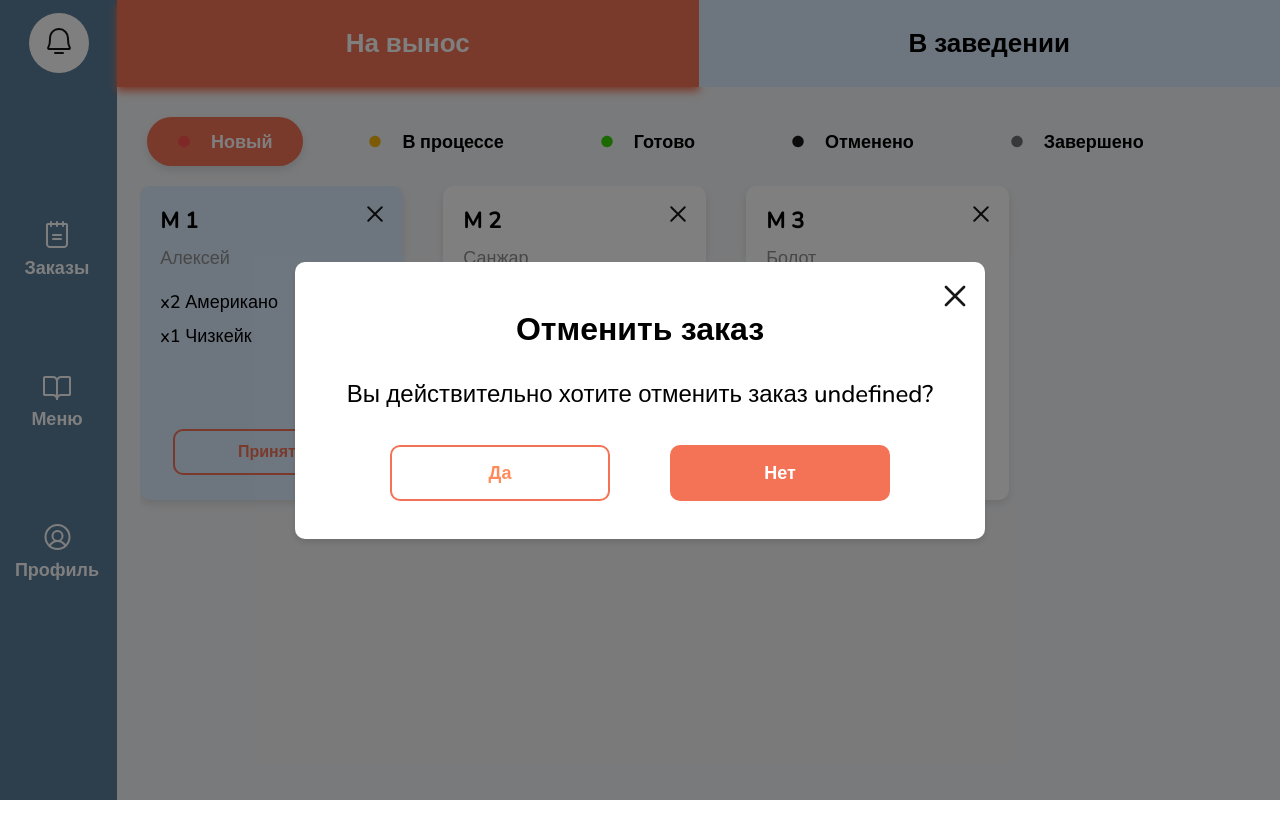
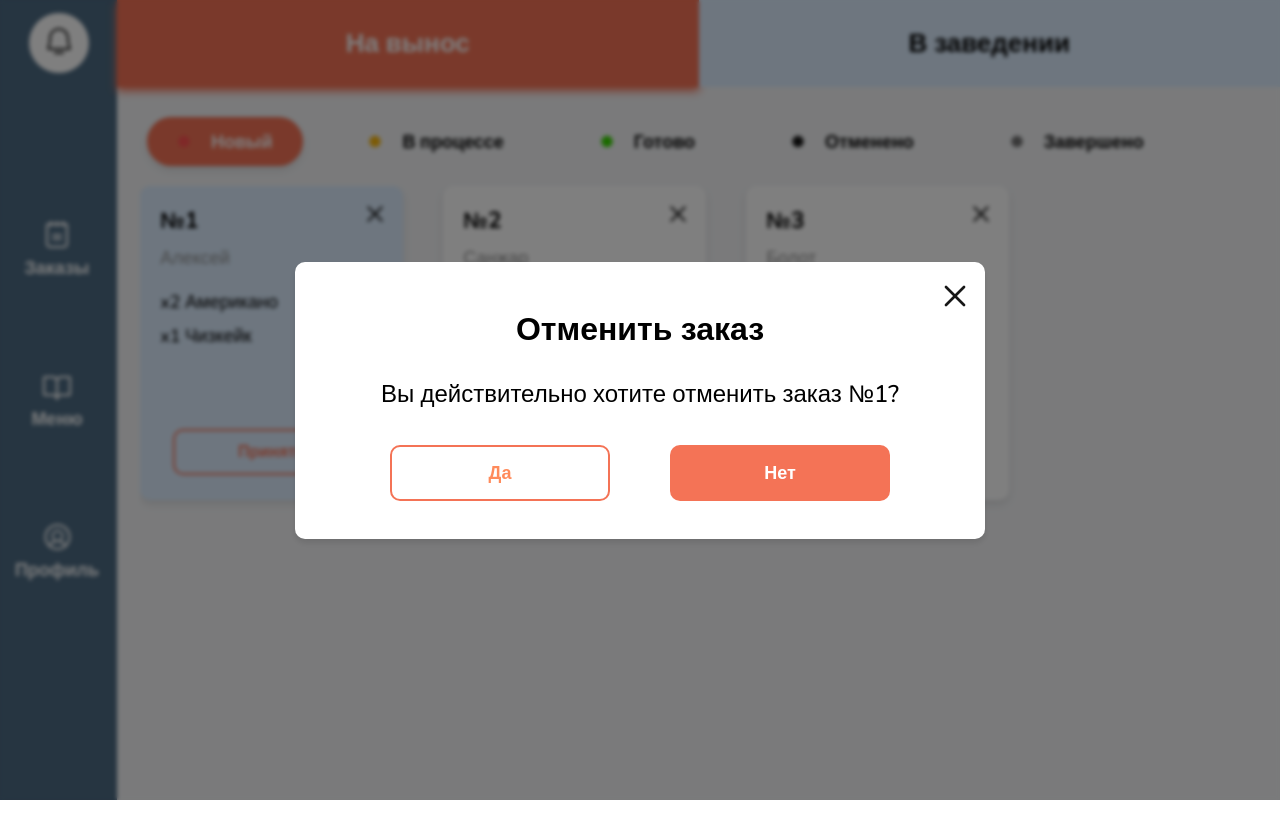
Before and after one commit to aikenm/neocafe-web, a React (Create React App) app: page /main/1 in a window 1280 px wide. Both pictures are taken after a click on the button 375 px from the left and 215 px from the top of the page. Built offline with nearby package versions, Linux system fonts and the light colour scheme.

Commit message:
Style adjustments

```diff
--- a/src/components/ModalWindow.jsx
+++ b/src/components/ModalWindow.jsx
@@ -3,8 +3,12 @@ import "../styles/components/ModalWindow.css";
 import closeIcon from "../images/cancelIcon.svg";
 
 const ModalWindow = ({ title, message, onConfirm, onCancel }) => {
+  const handleOverlayClick = (e) => {
+    e.stopPropagation();
+  };
+
   return (
-    <div className="modal-overlay">
+    <div className="modal-overlay" onClick={handleOverlayClick}>
       <div className="modal-window">
         <div className="modal-header">
           <h2>{title}</h2>
--- a/src/components/OrderCard.jsx
+++ b/src/components/OrderCard.jsx
@@ -81,7 +81,7 @@ const OrderCard = ({ order, onSelect }) => {
       )}
       <div className="order-info">
         <div className="order-header">
-          <div className="order-number">M {id}</div>
+          <div className="order-number">№{id}</div>
           <div className="customer-name">{customerName}</div>
         </div>
         <div className="order-items">
@@ -100,7 +100,7 @@ const OrderCard = ({ order, onSelect }) => {
       {showCancelModal && (
         <ModalWindow
           title="Отменить заказ"
-          message={`Вы действительно хотите отменить заказ ${orderNumber}?`}
+          message={`Вы действительно хотите отменить заказ №${id}?`}
           onConfirm={confirmCancel}
           onCancel={closeCancelModal}
         />
--- a/src/styles/components/CartItem.css
+++ b/src/styles/components/CartItem.css
@@ -6,6 +6,10 @@
     border-bottom: 1px solid #FEFEFE;
     transition: transform 0.3s ease;
     z-index: 1000;
+}
+
+.cart-item:hover {
+    cursor: pointer;
 }
 
 .cart-item:last-child {
@@ -115,9 +119,9 @@
 .cart-item-delete {
     z-index: 0;
     right: 0;
-    top: 10px;
+    top: 0px;
     width: 124px;
-    height: 116px;
+    height: 125px;
     position: absolute;
     border: none;
     background-color: #FF7777;
@@ -125,7 +129,7 @@
     transition: all 0.3s ease;
     cursor: pointer;
     z-index: -1;
-    border-bottom: 2px solid #fff;
+    border-bottom: 1px solid #fff;
 }
 
 .cart-item-delete:hover {
--- a/src/styles/components/CartWindow.css
+++ b/src/styles/components/CartWindow.css
@@ -4,9 +4,9 @@
     right: 0;
     width: 35%;
     height: 100%;
-    background-color: #5B7E9A;
+    background-color: #4c6a82;
     box-shadow: -2px 0px 10px 0px #5B7E9A;
-    z-index: 1000;
+    z-index: 900;
     overflow-y: auto;
 }
 
--- a/src/styles/components/MenuDetailModal.css
+++ b/src/styles/components/MenuDetailModal.css
@@ -5,6 +5,7 @@
     right: 0;
     bottom: 0;
     background-color: rgba(0, 0, 0, 0.5);
+    backdrop-filter: blur(2px);
     display: flex;
     justify-content: center;
     align-items: center;
--- a/src/styles/components/ModalWindow.css
+++ b/src/styles/components/ModalWindow.css
@@ -5,6 +5,7 @@
     width: 100%;
     height: 100%;
     background-color: rgba(0, 0, 0, 0.5);
+    backdrop-filter: blur(2px);
     display: flex;
     justify-content: center;
     align-items: center;
@@ -21,6 +22,7 @@
     border-radius: 10px;
     width: 650px;
     height: 237px;
+    z-index: 1001;
     box-shadow: 0 4px 6px rgba(0, 0, 0, 0.1);
   }
 
--- a/src/styles/pages/main_page.css
+++ b/src/styles/pages/main_page.css
@@ -13,7 +13,7 @@
     justify-content: center;
     width: 117px;
     height: 100vh;
-    background-color: #5B7E9A;
+    background-color: #4c6a82;
 }
 
 .notifications-button {
```
Also changed, not shown: 1 other file (tests, documents, lock files or other folders).
